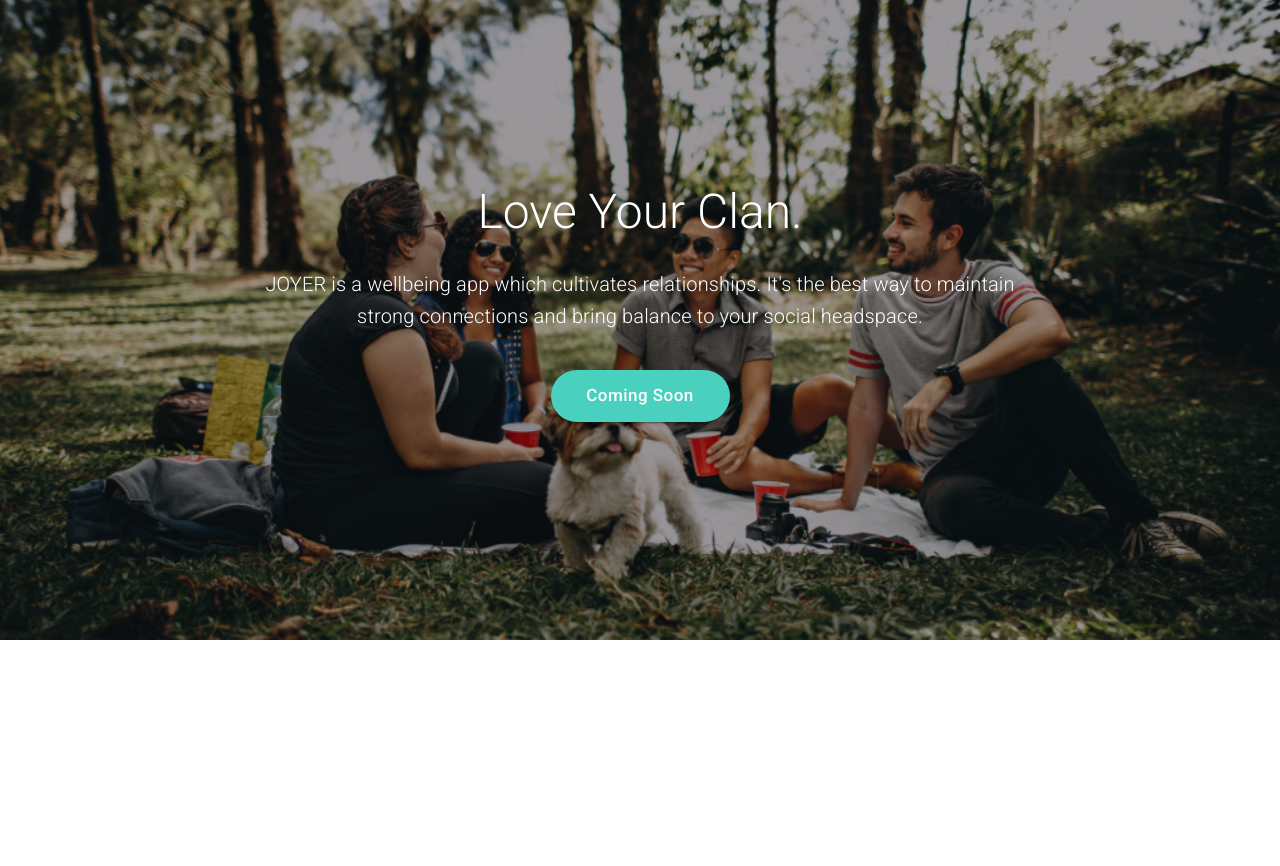
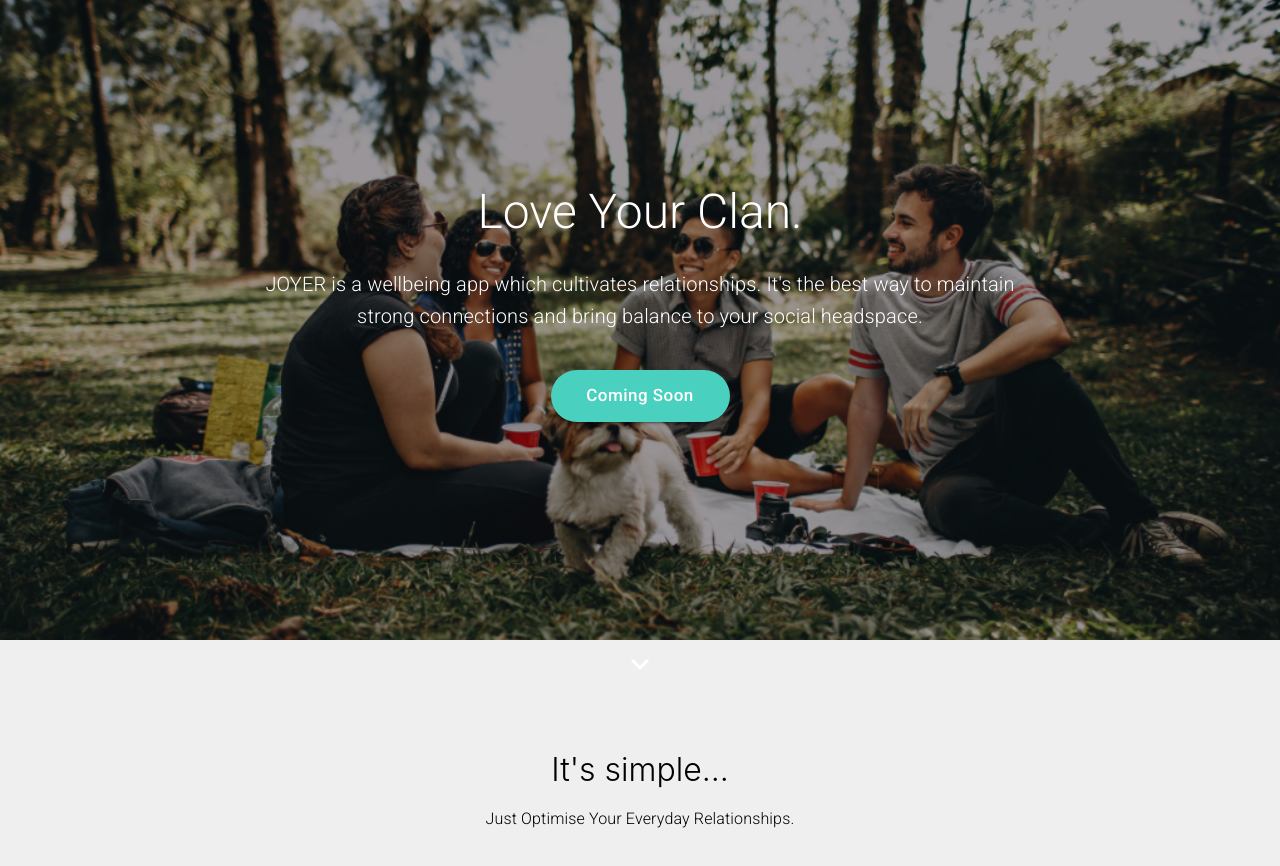
Before and after one commit to OlliePorter/joyer-site, a React (Create React App) app: page / in a window 1280 px wide. Shown: the top 866 px of the page. Before the commit the page ends 800 px from the top, so only its background shows below. Built offline with nearby package versions, Linux system fonts and the light colour scheme.

Commit message:
Add styling to feature component

```diff
--- a/src/App.js
+++ b/src/App.js
@@ -1,11 +1,13 @@
 import React from 'react';
 import './App.css';
 import About from './About';
+import Features from './Features'
 
 function App() {
   return (
     <div>
         <About/>
+        <Features/>
     </div>
   );
 }
--- /dev/null
+++ b/src/Features.js
@@ -0,0 +1,44 @@
+import React from 'react';
+import Typography from '@material-ui/core/Typography';
+import { makeStyles } from '@material-ui/core/styles';
+import theme from './theme';
+
+const useStyles = makeStyles({
+    title: {
+      color: theme.palette.secondary.dark,
+      fontWeight: 300,
+      padding: '10px'
+    },
+    subtitle: {
+      color: theme.palette.secondary.dark,
+      padding: '8px',
+      fontWeight: 300,
+    },
+    featureContainer: {
+      backgroundColor: theme.palette.secondary.light,
+      minHeight: '959px',
+      paddingTop: '100px',
+      display: 'flex',
+      flexDirection: 'column',
+      alignItems: 'center',
+      justifyContent: 'flex-start',
+    },
+});
+
+
+export default function Features() {
+  const classes = useStyles();
+
+    return (
+    <>
+      <div className={classes.featureContainer}>
+      <Typography component="h1" variant="subtitle" align="center" className={classes.title}>
+        It's simple...
+      </Typography>
+      <Typography component="p" align="center" className={classes.subtitle}>
+        Just Optimise Your Everyday Relationships.
+      </Typography>
+      </div>
+    </>
+    );
+}
--- a/src/theme.js
+++ b/src/theme.js
@@ -9,6 +9,8 @@ const theme = createMuiTheme({
       },
       secondary: {
         main: '#e91e63',
+        light: '#efefef',
+        dark: '#000000',
       },
     },
 });
```
